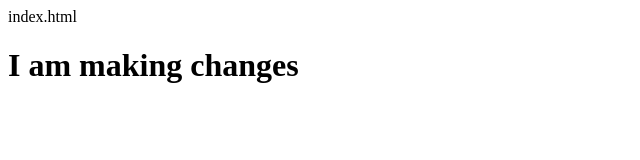
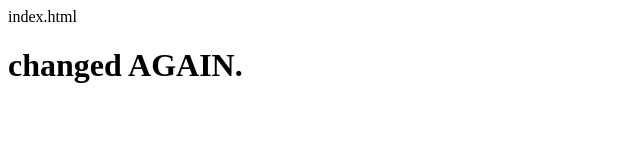
Before and after one commit to DavidVander/Class-4-Build, a plain HTML site: page index.html in a window 1280 px wide. Shown: the whole page, without its empty margins (0-640 px from the left). Drawn offline with Linux system fonts and the light colour scheme.

Commit message:
updating index again

```diff
--- a/index.html
+++ b/index.html
@@ -5,6 +5,6 @@ index.html
 		<title>Week 4 Class Build</title>
 	</head>
 	<body>
-		<h1>I am making changes</h1>
+		<h1>changed AGAIN.</h1>
 	</body>
 </html>
```
